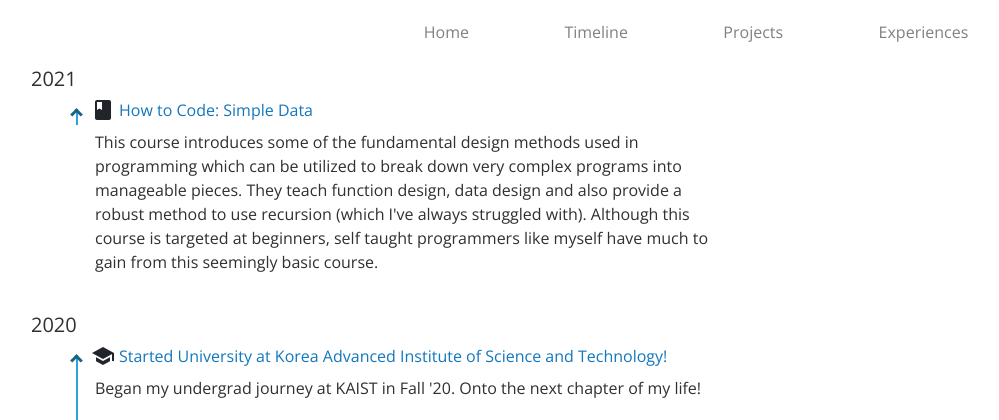
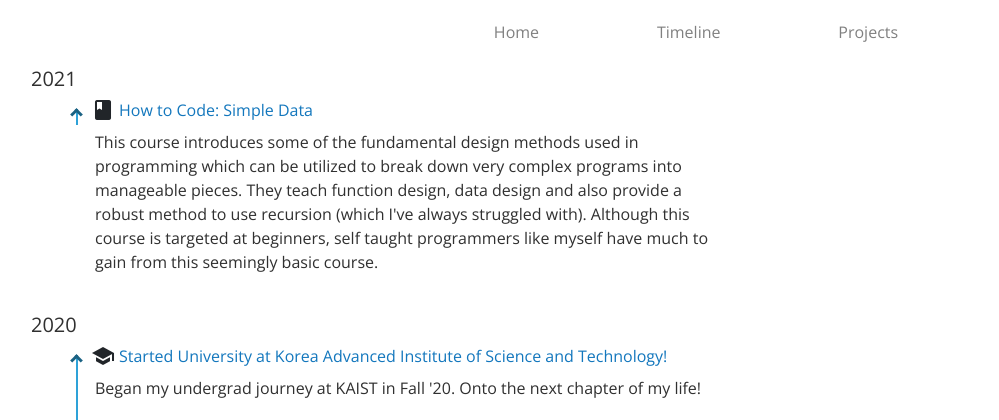
Before and after one commit to shamsow/portfolio, a Flask app: page /timeline in a window 1280 px wide. Shown: the top 420 px of the page, without its empty margins (264-1263 px from the left). Run offline with Flask 2, Linux system fonts and the light colour scheme; some libraries are stand-ins or nearby versions.

Commit message:
Remove experiences from navbar

```diff
--- a/static/css/base.css
+++ b/static/css/base.css
@@ -21,7 +21,7 @@ a:hover {
 .list-inline {
   display: flex;
   text-decoration: none;
-  justify-content: space-around;
+  justify-content: space-evenly;
   margin:20px 0;
   width: 50%;
 }
--- a/templates/base.html
+++ b/templates/base.html
@@ -8,8 +8,11 @@
 
     <script src="https://ajax.googleapis.com/ajax/libs/jquery/3.3.1/jquery.min.js"></script>
 
-    <link rel="stylesheet" href="https://maxcdn.bootstrapcdn.com/bootstrap/4.1.0/css/bootstrap.min.css">
-    <script src="https://maxcdn.bootstrapcdn.com/bootstrap/4.1.0/js/bootstrap.min.js"></script>
+    <!-- <link rel="stylesheet" href="https://maxcdn.bootstrapcdn.com/bootstrap/4.1.0/css/bootstrap.min.css"> -->
+    <link rel="stylesheet" href="https://cdn.jsdelivr.net/npm/bootstrap@4.6.1/dist/css/bootstrap.min.css" integrity="sha384-zCbKRCUGaJDkqS1kPbPd7TveP5iyJE0EjAuZQTgFLD2ylzuqKfdKlfG/eSrtxUkn" crossorigin="anonymous">
+
+    <!-- <script src="https://maxcdn.bootstrapcdn.com/bootstrap/4.1.0/js/bootstrap.min.js"></script> -->
+    <script src="https://cdn.jsdelivr.net/npm/bootstrap@4.6.1/dist/js/bootstrap.bundle.min.js" integrity="sha384-fQybjgWLrvvRgtW6bFlB7jaZrFsaBXjsOMm/tB9LTS58ONXgqbR9W8oWht/amnpF" crossorigin="anonymous"></script>
     <script src="https://cdnjs.cloudflare.com/ajax/libs/popper.js/1.14.0/umd/popper.min.js"></script>
 
     <link type="text/css" rel="stylesheet"
@@ -39,7 +42,7 @@
         <li><a class="navbar-ref" href="/">Home</a></li>
         <li><a class="navbar-ref" href="/timeline">Timeline</a></li>
         <li><a class="navbar-ref" href="/projects">Projects</a></li>
-        <li><a class="navbar-ref" href="/experiences">Experiences</a></li>
+        <!-- <li><a class="navbar-ref" href="/experiences">Experiences</a></li> -->
     </ul>
 </div>
 <div class="toTop">Back to Top</div>
```
